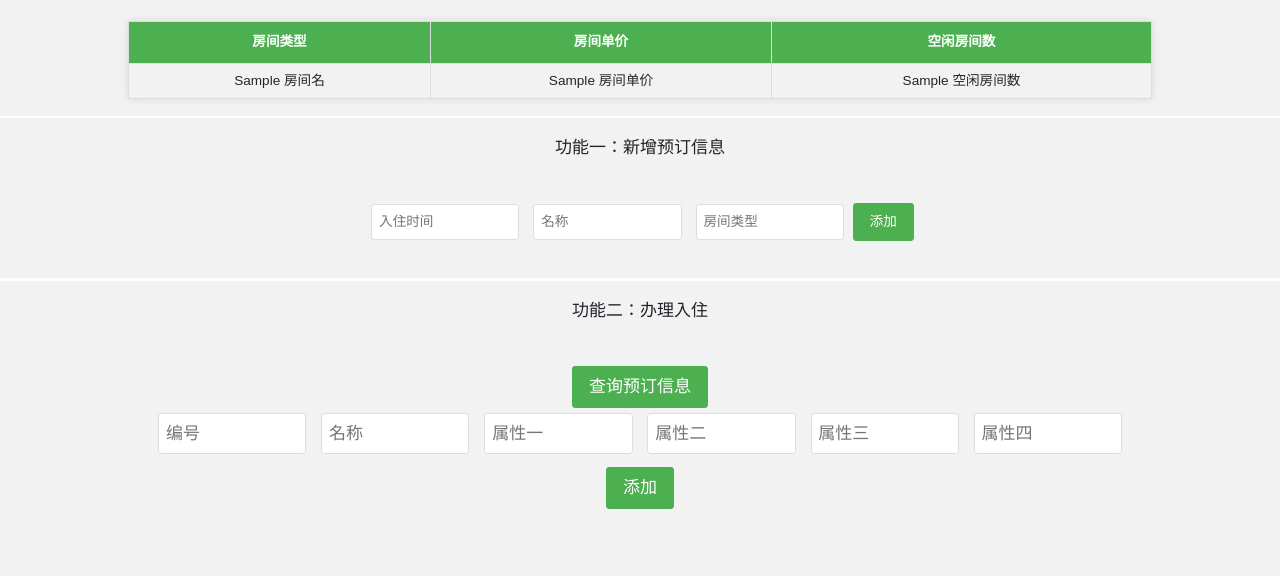
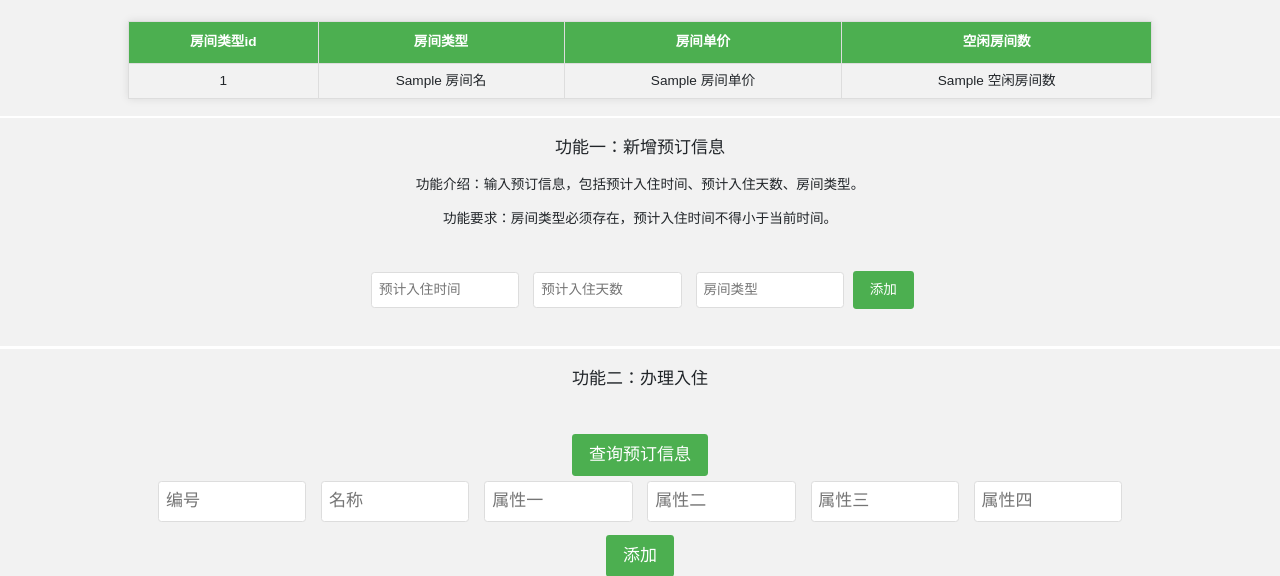
Before and after one commit to jinhui66/Hotel, a Python web app: template templates/user/index.html in a window 1280 px wide. Shown: the part 91-667 px from the top of the page. Run offline with Jinja, Linux system fonts and the light colour scheme; the template is opened without the code that fills it: most values are stand-ins (such as "Sample title", 1, 10 or a date in 2020); some libraries are stand-ins or nearby versions.

Commit message:
06151226

```diff
--- a/blueprints/user.py
+++ b/blueprints/user.py
@@ -42,6 +42,8 @@ def add_action():
         print(f"入住天数: {book_liveDays}")
         print(f"房间类型: {roomType_id}")
 
-        # return redirect(url_for('user.user'))
+        data = {
+            'status': 'success'
+        }
 
-    return jsonify({'status':'success'})
+    return jsonify(data)
--- a/templates/user/index.html
+++ b/templates/user/index.html
@@ -13,19 +13,15 @@
 
     <table class="main" contenteditable="true">
         <tr class="center" contenteditable="false" >
+            <th>房间类型id</th>
             <th>房间类型</th>
             <th>房间单价</th>
             <th>空闲房间数</th>
         </tr>
 
-        <!-- <tr class="center">
-            <td>0</td>
-            <td>0</td>
-            <td>0</td>
-        </tr> -->
-
         {% for result in results %}
             <tr class="center">
+                <td>{{result.房间类型ID}}</td>
                 <td>{{result.房间名}}</td>
                 <td>{{result.房间单价}}</td>
                 <td>{{result.空闲房间数}}</td>
@@ -38,11 +34,14 @@
     <div class="prompt">
         功能一：新增预订信息
     </div>
+    <p>     </p>
+    <p> 功能介绍：输入预订信息，包括预计入住时间、预计入住天数、房间类型。 </p>
+    <p> 功能要求：房间类型必须存在，预计入住时间不得小于当前时间。 </p>
 
     <div class="form-container">
         <form id="dataForm">
-            <input type="text" id="book_inTime" placeholder="入住时间">
-            <input type="text" id="book_liveDays" placeholder="名称">
+            <input type="text" id="book_inTime" placeholder="预计入住时间">
+            <input type="text" id="book_liveDays" placeholder="预计入住天数">
             <input type="text" id="roomType_id" placeholder="房间类型">
             <button type="button" onclick="addRow()">添加</button>
         </form>
@@ -84,7 +83,8 @@
             .then(data => {
             if (data.status == 'success') {
                 alert('添加成功');
-            } else {
+            }
+            else {
                 alert('添加失败');
             }
             })
@@ -94,34 +94,5 @@
 
         }
 
-        // function deleteRow(btn) {
-        //     var row = btn.parentNode.parentNode;
-
-        //     var InfoIDTd = row.querySelector('td:first-child'); // 或者使用 'td:nth-child(1)'
-        //     var InfoID = InfoIDTd ? InfoIDTd.textContent.trim() : null; // 获取文本内容并去除前后空格
-
-
-        //     fetch('/delete_action', {
-        //         method: 'POST',
-        //         headers: {
-        //             'Content-Type': 'application/json'
-        //         },
-        //         body: JSON.stringify({InfoID: InfoID})
-        //     })
-        //     .then(response => response.json())
-        //     .then(data => {
-        //         if (data.status == 'success') {
-        //             row.parentNode.removeChild(row);
-        //         }else{
-        //             alert('删除失败');
-        //         }
-        //     })
-        //     .catch(error =>{
-        //         alert('程序出错');
-        //     })
-
-
-        // }
-
     </script>
 {% endblock %}
```
